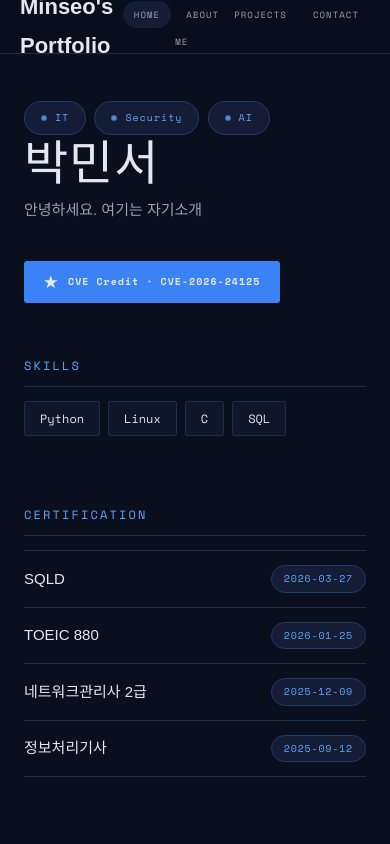
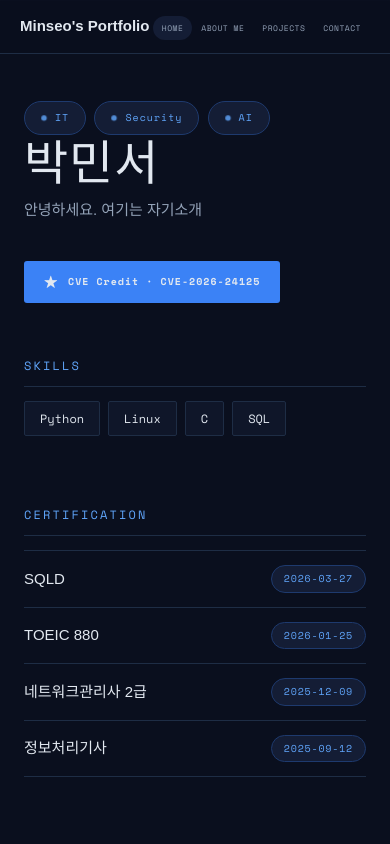
Before and after one commit to pmins99/pmins99.github.io, a plain HTML site: page index.html in a window 390 px wide. Shown: the top 844 px of the page. Drawn offline with nearby package versions, Linux system fonts and the light colour scheme; a web font is replaced by a local one.

Commit message:
모바일 글씨 깨짐 수정

```diff
--- a/index.html
+++ b/index.html
@@ -406,7 +406,9 @@ section:not(:first-child) { border-top: 1px solid var(--border); }
 }
 @media (max-width: 768px) {
   nav { padding: 0 20px; height: 54px; }
-  .nav-links a { padding: 6px 10px; font-size: 9px; }
+  .nav-logo { font-size: 15px; }
+  .nav-links { gap: 0; }
+  .nav-links a { padding: 5px 8px; font-size: 8px; letter-spacing: 0.06em; }
   section { padding: 72px 24px; }
   .home-badge { margin-bottom: 6px; margin-right: 4px; }
   .home-name { font-size: clamp(48px, 12vw, 80px); }
```
